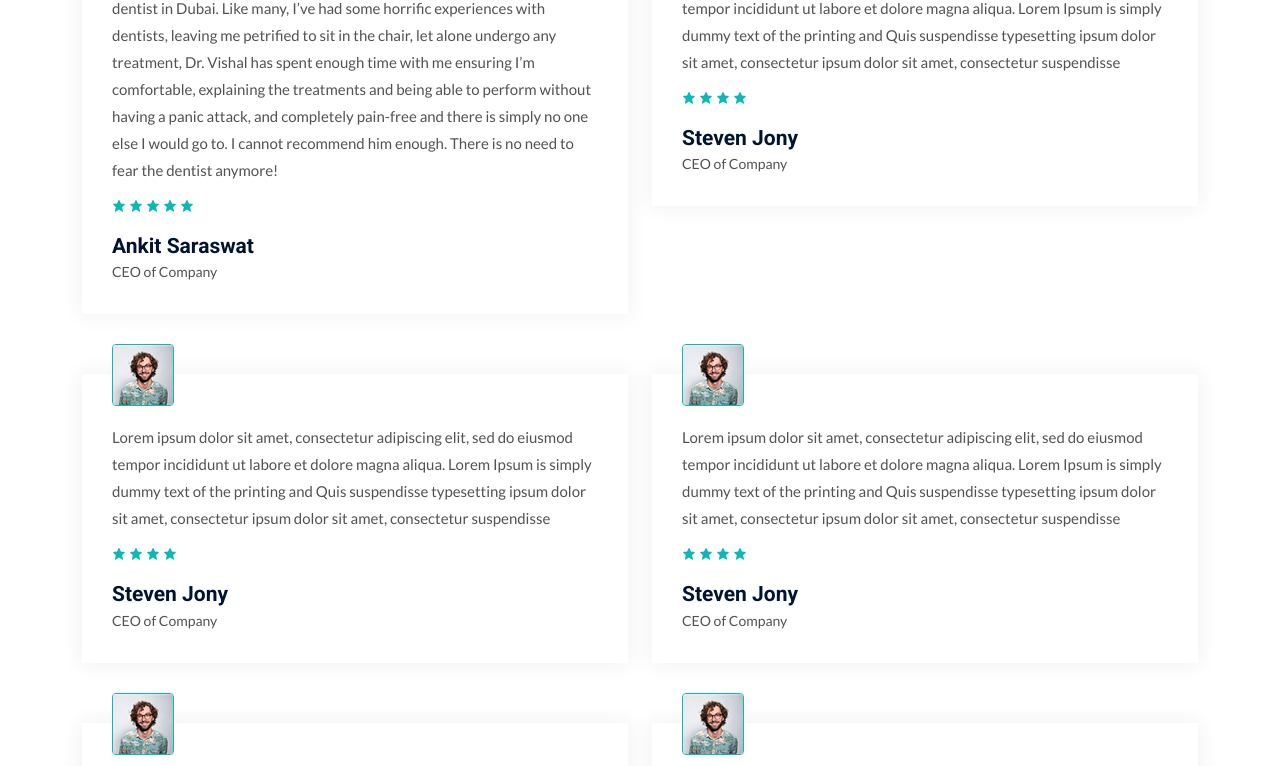
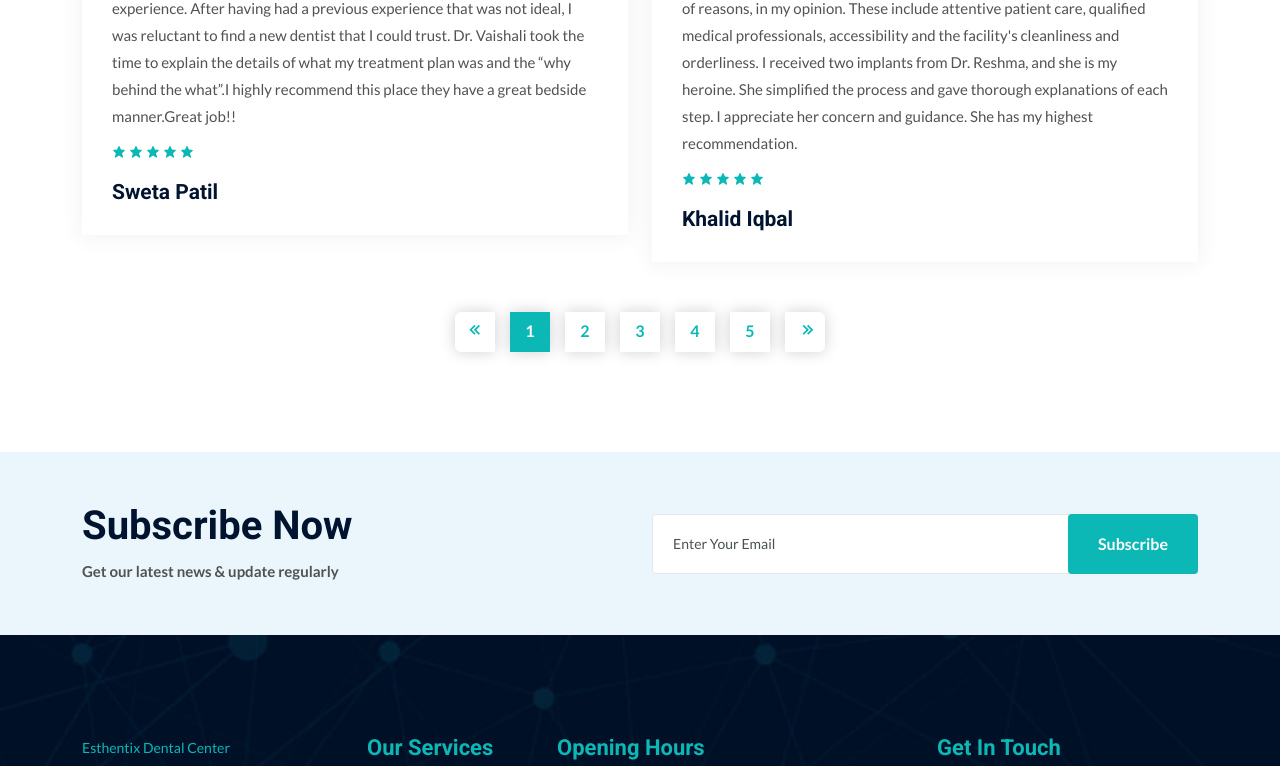
Before and after one commit to hammadShamir/dental, a Next.js app: page /testimonials in a window 1280 px wide. Shown: the part 898-1664 px from the top of the page. Built offline with nearby package versions, Linux system fonts and the light colour scheme.

Commit message:
add testimonial data + improved navbar

```diff
--- a/components/_App/Navbar.js
+++ b/components/_App/Navbar.js
@@ -85,7 +85,7 @@ const Navbar = () => {
                           className={`nav-link ${currentPath == "/about/" && "active"
                             }`}
                         >
-                          About
+                          About Us
                         </Link>
                       </li>
 
@@ -176,7 +176,7 @@ const Navbar = () => {
                           className={`nav-link ${currentPath == "/contact/" && "active"
                             }`}
                         >
-                          Contact
+                          Contact Us
                         </Link>
                       </li>
                     </ul>
--- a/components/information/data.js
+++ b/components/information/data.js
@@ -890,133 +890,81 @@ export const serviceInfo = [
 
 export const testimonials = [
     {
+        name: `Sweta Patil`,
+        designation: ``,
+        rating: 5,
+        img: `/img/client/client1.jpg`,
+        message: `d
+        Had a very pleasant experience. Dr.Vaishali  provided an excellent experience. After having had a previous experience that was not ideal, I was reluctant to find a new dentist that I could trust. Dr. Vaishali took the time to explain the details of what my treatment plan was and the “why behind the what”.I highly recommend this place they have a great bedside manner.Great job!!
+    `
+    },{
+        name: `Khalid Iqbal`,
+        designation: ``,
+        rating: 5,
+        img: `/img/client/client1.jpg`,
+        message: `
+        I've visited a lot of clinics in the UAE, and this is one of the best for a variety of reasons, in my opinion. These include attentive patient care, qualified medical professionals, accessibility and the facility's cleanliness and orderliness.
+        I received two implants from Dr. Reshma, and she is my heroine. She simplified the process and gave thorough explanations of each step. I appreciate her concern and guidance. She has my highest recommendation.
+    `
+    },{
+        name: `Ayesha Akram`,
+        designation: ``,
+        rating: 5,
+        img: `/img/client/client1.jpg`,
+        message: `
+        Very nice, hygienic clinic with highly skilled and competent drs. Drs and staff deal you professionally and with a lot of compassion especially Dr Manoj Kumar. Highly recommended.
+    `
+    },{
+        name: `Farha ukc`,
+        designation: ``,
+        rating: 5,
+        img: `/img/client/client1.jpg`,
+        message: `
+        Had a great experience.
+        My complaint was treated and given good treatment and advice for me to maintain my teeth healthy. I would really recommend Dr. Christina for Ortho treatments. As I''m a very happy patient who is seeing good results.
+    `
+    },{
         name: `Ankit Saraswat`,
-        designation: `CEO of Company`,
+        designation: ``,
         rating: 5,
         img: `/img/client/client1.jpg`,
         message: `
         Esthetix Dental Center, A professional, gentle, friendly, and affordable dentist in Dubai. Like many, I’ve had some horrific experiences with dentists, leaving me petrified to sit in the chair, let alone undergo any treatment, Dr. Vishal has spent enough time with me ensuring I’m comfortable, explaining the treatments and being able to perform without having a panic attack, and completely pain-free and there is simply no one else I would go to. I cannot recommend him enough. There is no need to fear the dentist anymore!
-    `,
+    `
+    },{
+        name: `Hitesh Jain`,
+        designation: ``,
+        rating: 5,
+        img: `/img/client/client1.jpg`,
+        message: `
+        Had a great experience with Dr. Vishal at Esthetix Clinic. A young enthusiastic doctor who is excellent with his work. The consultation and the procedure was very comfortable and smooth. My teeth and smile have not felt so good as now. Earlier a doctor and now a friend. Thanks Vishal.
+    `
+    },{
+        name: `Malik Abdullah Zahoor`,
+        designation: ``,
+        rating: 5,
+        img: `/img/client/client1.jpg`,
+        message: `
+        A really very nice clinic with great doctors, prices are affordable for everyone, consultation is absolutly free (which is a geart thing) service, hygine and behavior, it's really a VIP clinic.
+        Thank you so much
+    `
+    },{
+        name: `Michael Cobin`,
+        designation: ``,
+        rating: 5,
+        img: `/img/client/client1.jpg`,
+        message: `
+        Superb service from Dr. Manoj. Got my cleaning and polishing here and definitely recommending this clinic. He’s even giving advice for proper teeth care which you normally don’t get from other clinics.
+    `
     },
     {
-        name: `Steven Jony`,
-        designation: `CEO of Company`,
-        rating: 4,
+        name: `fashionMonk Fmonk`,
+        designation: ``,
+        rating: 5,
         img: `/img/client/client1.jpg`,
-        message: `Lorem ipsum dolor sit amet, consectetur adipiscing elit, sed
-    do eiusmod tempor incididunt ut labore et dolore magna aliqua.
-    Lorem Ipsum is simply dummy text of the printing and Quis
-    suspendisse typesetting ipsum dolor sit amet, consectetur
-    ipsum dolor sit amet, consectetur suspendisse`,
+        message: `
+        I recently visited Esthetix Dental Center for a routine check-up and was blown away by the level of care and professionalism exhibited by the staff. From the moment I walked in the door, I felt welcomed and at ease. The dentist who treated me was extremely knowledgeable and took the time to answer all of my questions. I would highly recommend Esthetix Dental Center to anyone in need of dental care in Dubai.
+    `
+    },
 
-    }, {
-        name: `Steven Jony`,
-        designation: `CEO of Company`,
-        rating: 4,
-        img: `/img/client/client1.jpg`,
-        message: `Lorem ipsum dolor sit amet, consectetur adipiscing elit, sed
-    do eiusmod tempor incididunt ut labore et dolore magna aliqua.
-    Lorem Ipsum is simply dummy text of the printing and Quis
-    suspendisse typesetting ipsum dolor sit amet, consectetur
-    ipsum dolor sit amet, consectetur suspendisse`,
-
-    }, {
-        name: `Steven Jony`,
-        designation: `CEO of Company`,
-        rating: 4,
-        img: `/img/client/client1.jpg`,
-        message: `Lorem ipsum dolor sit amet, consectetur adipiscing elit, sed
-    do eiusmod tempor incididunt ut labore et dolore magna aliqua.
-    Lorem Ipsum is simply dummy text of the printing and Quis
-    suspendisse typesetting ipsum dolor sit amet, consectetur
-    ipsum dolor sit amet, consectetur suspendisse`,
-
-    }, {
-        name: `Steven Jony`,
-        designation: `CEO of Company`,
-        rating: 4,
-        img: `/img/client/client1.jpg`,
-        message: `Lorem ipsum dolor sit amet, consectetur adipiscing elit, sed
-    do eiusmod tempor incididunt ut labore et dolore magna aliqua.
-    Lorem Ipsum is simply dummy text of the printing and Quis
-    suspendisse typesetting ipsum dolor sit amet, consectetur
-    ipsum dolor sit amet, consectetur suspendisse`,
-
-    }, {
-        name: `Steven Jony`,
-        designation: `CEO of Company`,
-        rating: 4,
-        img: `/img/client/client1.jpg`,
-        message: `Lorem ipsum dolor sit amet, consectetur adipiscing elit, sed
-    do eiusmod tempor incididunt ut labore et dolore magna aliqua.
-    Lorem Ipsum is simply dummy text of the printing and Quis
-    suspendisse typesetting ipsum dolor sit amet, consectetur
-    ipsum dolor sit amet, consectetur suspendisse`,
-
-    }, {
-        name: `Steven Jony`,
-        designation: `CEO of Company`,
-        rating: 4,
-        img: `/img/client/client1.jpg`,
-        message: `Lorem ipsum dolor sit amet, consectetur adipiscing elit, sed
-    do eiusmod tempor incididunt ut labore et dolore magna aliqua.
-    Lorem Ipsum is simply dummy text of the printing and Quis
-    suspendisse typesetting ipsum dolor sit amet, consectetur
-    ipsum dolor sit amet, consectetur suspendisse`,
-    },
-    {
-        name: `Steven Jony`,
-        designation: `CEO of Company`,
-        rating: 4,
-        img: `/img/client/client1.jpg`,
-        message: `Lorem ipsum dolor sit amet, consectetur adipiscing elit, sed
-    do eiusmod tempor incididunt ut labore et dolore magna aliqua.
-    Lorem Ipsum is simply dummy text of the printing and Quis
-    suspendisse typesetting ipsum dolor sit amet, consectetur
-    ipsum dolor sit amet, consectetur suspendisse`,
-    },
-    {
-        name: `Steven Jony`,
-        designation: `CEO of Company`,
-        rating: 4,
-        img: `/img/client/client1.jpg`,
-        message: `Lorem ipsum dolor sit amet, consectetur adipiscing elit, sed
-    do eiusmod tempor incididunt ut labore et dolore magna aliqua.
-    Lorem Ipsum is simply dummy text of the printing and Quis
-    suspendisse typesetting ipsum dolor sit amet, consectetur
-    ipsum dolor sit amet, consectetur suspendisse`,
-    },
-    {
-        name: `Steven Jony`,
-        designation: `CEO of Company`,
-        rating: 4,
-        img: `/img/client/client1.jpg`,
-        message: `Lorem ipsum dolor sit amet, consectetur adipiscing elit, sed
-    do eiusmod tempor incididunt ut labore et dolore magna aliqua.
-    Lorem Ipsum is simply dummy text of the printing and Quis
-    suspendisse typesetting ipsum dolor sit amet, consectetur
-    ipsum dolor sit amet, consectetur suspendisse`,
-    },
-    {
-        name: `Steven Jony`,
-        designation: `CEO of Company`,
-        rating: 4,
-        img: `/img/client/client1.jpg`,
-        message: `Lorem ipsum dolor sit amet, consectetur adipiscing elit, sed
-    do eiusmod tempor incididunt ut labore et dolore magna aliqua.
-    Lorem Ipsum is simply dummy text of the printing and Quis
-    suspendisse typesetting ipsum dolor sit amet, consectetur
-    ipsum dolor sit amet, consectetur suspendisse`,
-    },
-    {
-        name: `Steven Jony12`,
-        designation: `CEO of Company`,
-        rating: 4,
-        img: `/img/client/client1.jpg`,
-        message: `Lorem ipsum dolor sit amet, consectetur adipiscing elit, sed
-    do eiusmod tempor incididunt ut labore et dolore magna aliqua.
-    Lorem Ipsum is simply dummy text of the printing and Quis
-    suspendisse typesetting ipsum dolor sit amet, consectetur
-    ipsum dolor sit amet, consectetur suspendisse`,
-    },
 ]
--- a/pages/testimonials.js
+++ b/pages/testimonials.js
@@ -10,7 +10,7 @@ const Testimonials = () => {
     const [testimonial, setTestimonial] = useState(testimonials)
 
     const [initial, setInitial] = useState(0)
-    const [cut, setCut] = useState(6);
+    const [cut, setCut] = useState(2);
     return (
         <>
             <Navbar />
@@ -42,7 +42,7 @@ const Testimonials = () => {
 
                             <div className="col-lg-6 col-md-6">
                                 <div className="single-client mr-0 ml-0">
-                                    <img src={client.img} alt="img" />
+                                    <img src={client.img} alt={client.name} />
 
                                     <p>
                                         {client.message}
@@ -92,7 +92,7 @@ const Testimonials = () => {
 
                                         <li className="page-item"
                                             onClick={
-                                                (e) => ((team.length - initial) > cut ? setInitial(initial + cut) : e.preventDefault())
+                                                (e) => ((testimonial.length - initial) > cut ? setInitial(initial + cut) : e.preventDefault())
                                             } >
                                             <a className="page-link">
                                                 <i className="bx bx-chevrons-right"></i>
```
